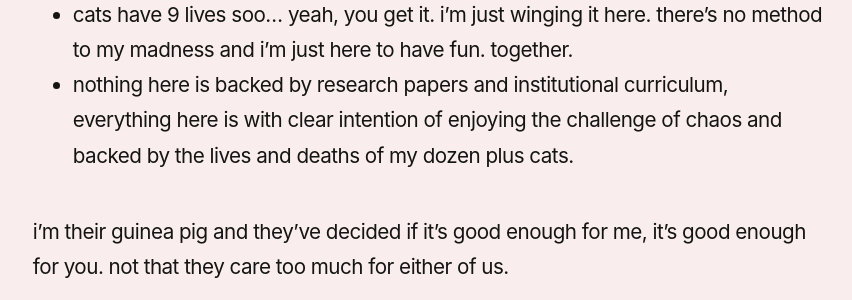
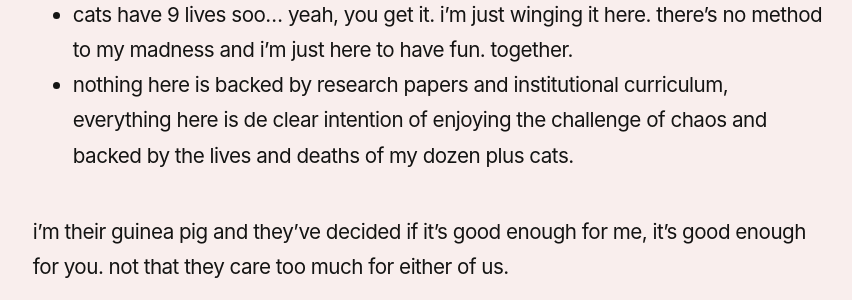
Before and after one commit to reddy2go/redgarden, a Jekyll site: the page built from _notes/playpen.md, in a window 1280 px wide and 900 px high, scrolled down 1045 px. Shown: the part 188-488 px from the top of the window, without its empty margins (44-896 px from the left). Built offline with Jekyll 4.4.1, drawn with Linux system fonts in a browser that asks for light colours; some web fonts are replaced; Markdown is read by kramdown in place of the engine named in the settings.

Commit message:
auto commit

```diff
--- a/_notes/playpen.md
+++ b/_notes/playpen.md
@@ -14,7 +14,7 @@
 
 ### why 9 days?
 - cats have 9 lives soo... yeah, you get it. i’m just winging it here. there’s no method to my madness and i’m just here to have fun. together.
-- nothing here is backed by research papers and institutional curriculum, everything here is with clear intention of enjoying the challenge of chaos and backed by the lives and deaths of my dozen plus cats.
+- nothing here is backed by research papers and institutional curriculum, everything here is de clear intention of enjoying the challenge of chaos and backed by the lives and deaths of my dozen plus cats.
 
 i’m their guinea pig and they’ve decided if it’s good enough for me, it’s good enough for you. not that they care too much for either of us.
 
```
